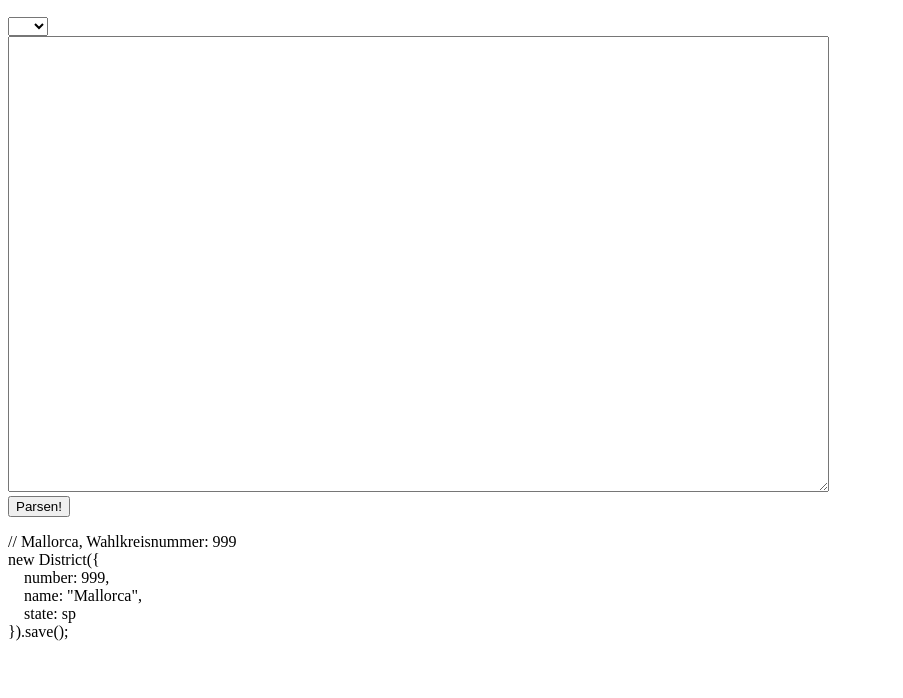
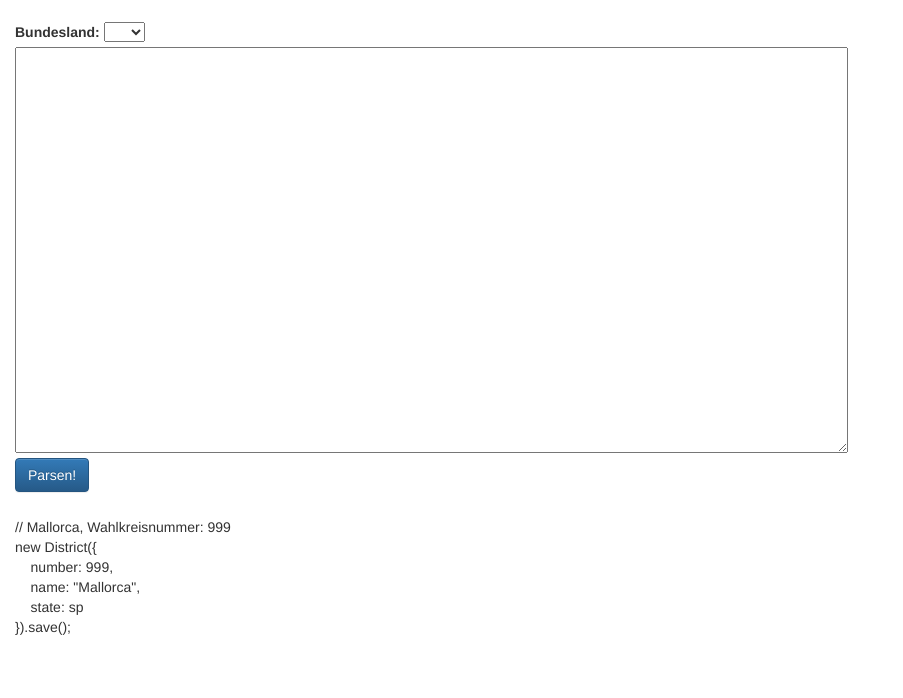
Before and after one commit to pvormste/Wahlkreisparser, a website: page index.html in a window 1280 px wide. Shown: the part 102-800 px from the top of the page, without its empty margins (0-903 px from the left). Drawn offline with nearby package versions, Linux system fonts and the light colour scheme.

Commit message:
Beautified

```diff
--- a/bower.json
+++ b/bower.json
@@ -17,6 +17,7 @@
     "tests"
   ],
   "dependencies": {
-    "angular": "~1.2.26"
+    "angular": "~1.2.26",
+    "bootstrap": "~3.2.0"
   }
 }
--- a/index.html
+++ b/index.html
@@ -2,12 +2,22 @@
 <html>
     <head>
         <title>Wahlkreis-Parser</title>
+		<link rel="stylesheet" type="text/css" href="lib/bootstrap/dist/css/bootstrap.min.css">
+		<link rel="stylesheet" type="text/css" href="lib/bootstrap/dist/css/bootstrap-theme.min.css">
+		<style type="text/css">
+			.offset {
+				margin-top: 25px;
+			}
+		</style>
     </head>
     <body ng-app="WBParser">
+		<div class="col-lg-12">
         <h1>Wahlkreis-Parser</h1>   <h4>http://www.bundeswahlleiter.de/de/bundestagswahlen/BTW_BUND_13/ergebnisse/wahlkreisergebnisse/</h4>
-        <div ng-controller="ParseCtrl">
+		</div>
+        <div ng-controller="ParseCtrl" class="col-lg-12 offset">
             <form ng-submit="parse()">
-                <select size="1" ng-model="stateInput">
+				<label for="stateOptions">Bundesland:</label>
+                <select size="1" ng-model="stateInput" id="stateOptions">
                     <option>bw</option>
                     <option>by</option>
                     <option>be</option>
@@ -25,10 +35,10 @@
                     <option>sh</option>
                     <option>th</option>
                 </select><br>
-                <textarea rows="30" cols="100" ng-model="inputText"></textarea><br>
-                <input type="submit" value="Parsen!">
+                <textarea rows="20" cols="100" ng-model="inputText"></textarea><br>
+                <input type="submit" value="Parsen!" class="btn btn-primary">
             </form>
-            <div>
+            <div class="offset">
                 <p ng-repeat="district in districts | orderBy:'number'">
                     // {{district.name}}, Wahlkreisnummer: {{district.number}}<br>
                     new District({<br>
@@ -41,5 +51,7 @@
         </div>
         <script type="text/javascript" src="lib/angular/angular.min.js"></script>
         <script type="text/javascript" src="js/parse.js"></script>
+		<script type="text/javascript" src="lib/jquery/dist/jquery.min.js"></script>
+		<script type="text/javascript" src="lib/bootstrap/dist/js/bootstrap.min.js"></script>
     </body>
 </html>
```
Also changed, not shown: 2 other files.
